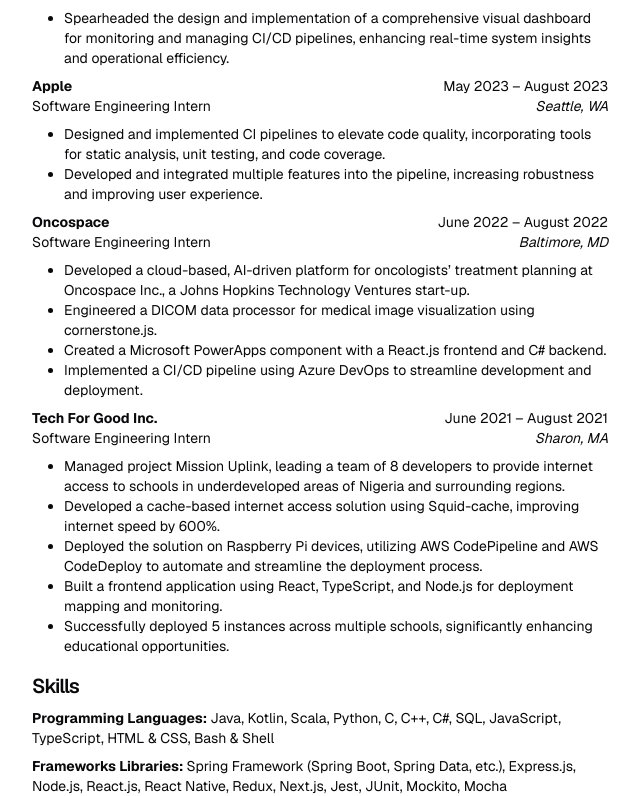
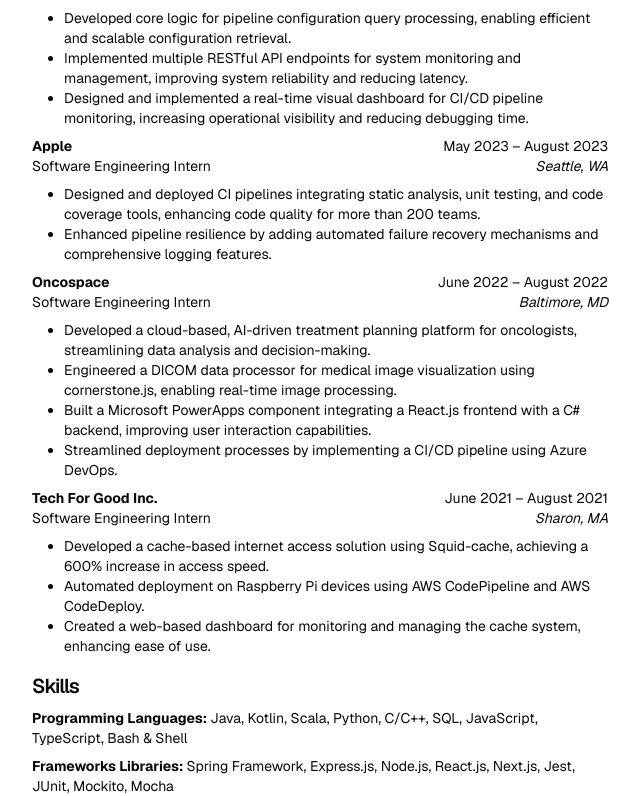
Before and after one commit to shunueda/shu-nu, a Next.js app: page /en/resume in a window 1280 px wide. Shown: the part 484-1280 px from the top of the page, without its empty margins (320-960 px from the left). Built offline with nearby package versions, Linux system fonts and the light colour scheme.

Commit message:
feat(resume): add resume generator

```diff
--- a/package.json
+++ b/package.json
@@ -12,6 +12,7 @@
   "scripts": {
     "prebuild": "run-p build:*",
     "build": "next build",
+    "build:pdf": "tsx --env-file=.env.local scripts/pdf",
     "build:icon": "tsx scripts/icon",
     "check": "biome check --write && sort-package-json",
     "commit": "git add --all && cz",
--- a/scripts/pdf/generate.ts
+++ b/scripts/pdf/generate.ts
@@ -28,9 +28,9 @@
     """
 
     Important:
-    - Do not output any instructions or notes; only output the LaTeX code.
-    - Ensure the final output is a clean, formatted LaTeX document.
-    - Make sure to escape special characters properly.
+     - Do not output any instructions or notes; only output the LaTeX code.
+     - Ensure the final output is a clean, formatted LaTeX document.
+     - Make sure to escape special characters properly.
 
     Please begin the conversion now.
   `
--- a/src/app/[lang]/resume/page.tsx
+++ b/src/app/[lang]/resume/page.tsx
@@ -8,7 +8,7 @@
   return (
     <section>
       <h1>Resume</h1>
-      <Link href={'/Shun_Ueda_Resume.pdf'} target='_blank'>
+      <Link href='/Shun_Ueda_Resume.pdf' target='_blank'>
         <Button className='mt-4'>
           <FileTextIcon />
           View in PDF
--- a/src/assets/resume.json
+++ b/src/assets/resume.json
@@ -8,7 +8,7 @@
     {
       "institution": "Lehigh University",
       "location": "Bethlehem, PA",
-      "duration": "August 2021 – Dec 2024",
+      "duration": "August 2021 – December 2024",
       "degree": "B.S. in Computer Science & Engineering"
     }
   ],
@@ -19,7 +19,9 @@
       "location": "Seattle, WA",
       "duration": "May 2024 – August 2024",
       "descriptions": [
-        "Spearheaded the design and implementation of a comprehensive visual dashboard for monitoring and managing CI/CD pipelines, enhancing real-time system insights and operational efficiency."
+        "Developed core logic for pipeline configuration query processing, enabling efficient and scalable configuration retrieval.",
+        "Implemented multiple RESTful API endpoints for system monitoring and management, improving system reliability and reducing latency.",
+        "Designed and implemented a real-time visual dashboard for CI/CD pipeline monitoring, increasing operational visibility and reducing debugging time."
       ]
     },
     {
@@ -28,8 +30,8 @@
       "location": "Seattle, WA",
       "duration": "May 2023 – August 2023",
       "descriptions": [
-        "Designed and implemented CI pipelines to elevate code quality, incorporating tools for static analysis, unit testing, and code coverage.",
-        "Developed and integrated multiple features into the pipeline, increasing robustness and improving user experience."
+        "Designed and deployed CI pipelines integrating static analysis, unit testing, and code coverage tools, enhancing code quality for more than 200 teams.",
+        "Enhanced pipeline resilience by adding automated failure recovery mechanisms and comprehensive logging features."
       ]
     },
     {
@@ -38,10 +40,10 @@
       "location": "Baltimore, MD",
       "duration": "June 2022 – August 2022",
       "descriptions": [
-        "Developed a cloud-based, AI-driven platform for oncologists’ treatment planning at Oncospace Inc., a Johns Hopkins Technology Ventures start-up.",
-        "Engineered a DICOM data processor for medical image visualization using cornerstone.js.",
-        "Created a Microsoft PowerApps component with a React.js frontend and C# backend.",
-        "Implemented a CI/CD pipeline using Azure DevOps to streamline development and deployment."
+        "Developed a cloud-based, AI-driven treatment planning platform for oncologists, streamlining data analysis and decision-making.",
+        "Engineered a DICOM data processor for medical image visualization using cornerstone.js, enabling real-time image processing.",
+        "Built a Microsoft PowerApps component integrating a React.js frontend with a C# backend, improving user interaction capabilities.",
+        "Streamlined deployment processes by implementing a CI/CD pipeline using Azure DevOps."
       ]
     },
     {
@@ -50,11 +52,9 @@
       "location": "Sharon, MA",
       "duration": "June 2021 – August 2021",
       "descriptions": [
-        "Managed project Mission Uplink, leading a team of 8 developers to provide internet access to schools in underdeveloped areas of Nigeria and surrounding regions.",
-        "Developed a cache-based internet access solution using Squid-cache, improving internet speed by 600%.",
-        "Deployed the solution on Raspberry Pi devices, utilizing AWS CodePipeline and AWS CodeDeploy to automate and streamline the deployment process.",
-        "Built a frontend application using React, TypeScript, and Node.js for deployment mapping and monitoring.",
-        "Successfully deployed 5 instances across multiple schools, significantly enhancing educational opportunities."
+        "Developed a cache-based internet access solution using Squid-cache, achieving a 600% increase in access speed.",
+        "Automated deployment on Raspberry Pi devices using AWS CodePipeline and AWS CodeDeploy.",
+        "Created a web-based dashboard for monitoring and managing the cache system, enhancing ease of use."
       ]
     }
   ],
@@ -64,33 +64,27 @@
       "Kotlin",
       "Scala",
       "Python",
-      "C",
-      "C++",
-      "C#",
+      "C/C++",
       "SQL",
       "JavaScript",
       "TypeScript",
-      "HTML & CSS",
       "Bash & Shell"
     ],
-    "frameworks_libraries": [
-      "Spring Framework (Spring Boot, Spring Data, etc.)",
+    "frameworks_&_libraries": [
+      "Spring Framework",
       "Express.js",
       "Node.js",
       "React.js",
-      "React Native",
-      "Redux",
       "Next.js",
       "Jest",
       "JUnit",
       "Mockito",
       "Mocha"
     ],
-    "devops_infrastructure": [
+    "devops_&_infrastructures": [
+      "AWS (EC2, Lambda)",
       "GitHub Actions",
-      "Azure DevOps",
       "Jenkins",
-      "Travis CI",
       "Kubernetes",
       "Docker",
       "Temporal"
@@ -102,12 +96,7 @@
       "RDBMS",
       "MongoDB",
       "DynamoDB",
-      "Redis",
-      "CockroachDB"
-    ],
-    "cloud_big_data": [
-      "AWS (Lambda, EC2, DynamoDB, Cassandra, Kafka, etc.)",
-      "Hadoop"
+      "Redis"
     ],
     "tools": [
       "Gradle",
@@ -124,11 +113,9 @@
       "Software Development Life Cycle (SDLC)",
       "Object-Oriented Programming (OOP)",
       "System Design",
-      "Load Balancing",
       "Distributed Systems",
       "REST",
-      "GraphQL",
-      "OAuth"
+      "GraphQL"
     ],
     "operating_systems": ["Linux"]
   }
```
Also changed, not shown: scripts/pdf/index.ts (+30 -7 lines), 2 other files (tests, documents, lock files or other folders).
